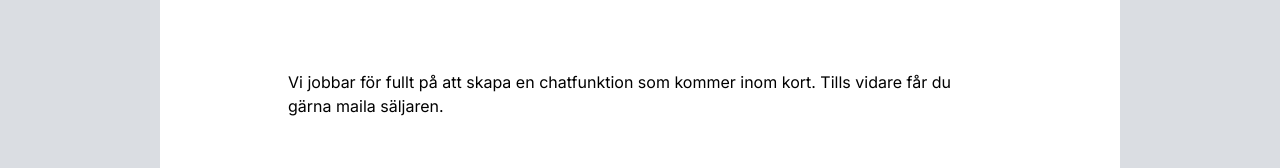
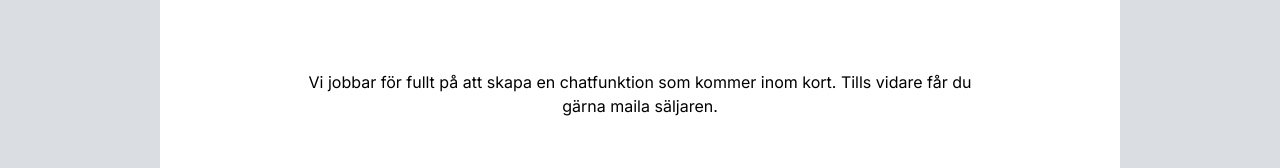
Before and after one commit to BaqerAlabedi/u08-business-idea-dreamteam, a React (Vite) app in the folder front/: page /product/1 in a window 1280 px wide. Both pictures are taken after a click on the button "Kontakta säljare". Shown: the part 202-370 px from the top of the page. Built offline with nearby package versions, Linux system fonts and the light colour scheme; no server answers.

Commit message:
modal done

```diff
--- a/front/src/components/Modal.tsx
+++ b/front/src/components/Modal.tsx
@@ -27,7 +27,7 @@ function Modal ({onClose, children, actionBar}: ModalProps) {
 			<div className="fixed w-4/5 top-56 left-10 md:w-auto md:inset-40 bg-white p-10 rounded-lg">
 				<div className="flex flex-col justify-around h-full w-4/5 mx-auto gap-5">
 					{children}
-					<div className="flex justify-center">
+					<div className="flex justify-center ">
 						{actionBar}
 					</div>
 				</div>
--- a/front/src/pages/Product.tsx
+++ b/front/src/pages/Product.tsx
@@ -69,7 +69,7 @@ function Product(){
 		</div>
 	);
 	const modal = <Modal onClose={handleClose} actionBar={actionBar}>
-		<p>Vi jobbar för fullt på att skapa en chatfunktion som kommer inom kort. Tills vidare får du gärna maila säljaren.</p>
+		<p className="text-center">Vi jobbar för fullt på att skapa en chatfunktion som kommer inom kort. Tills vidare får du gärna maila säljaren.</p>
 	</Modal>;
 
 	return(
```
